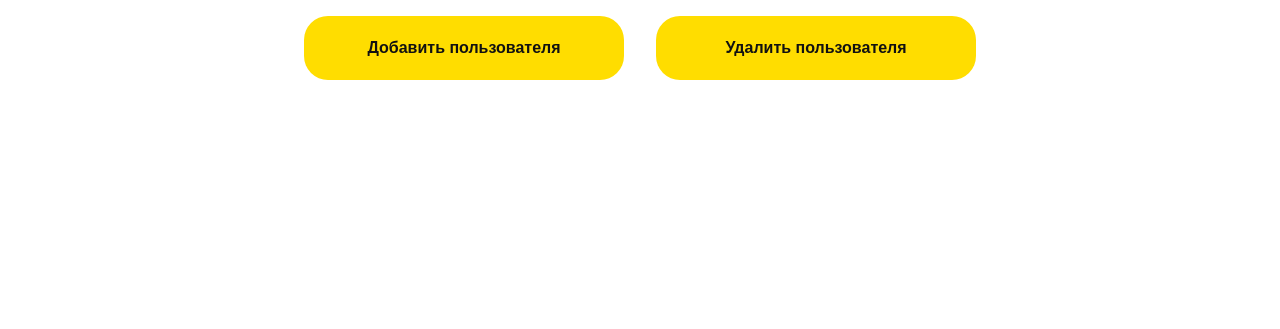
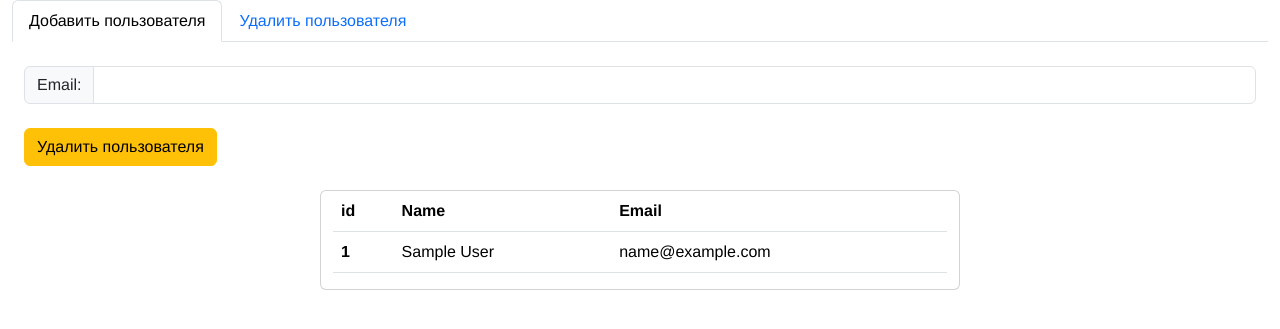
Before and after one commit to Danila-Bogovik/Somnia_18.04.24, a Flask app: page /admin in a window 1280 px wide. Shown: the part 116-445 px from the top of the page. Run offline with Flask 3, Linux system fonts and the light colour scheme; a user stored in the database is signed in; tables that the repository leaves empty hold one stand-in row (values such as "Sample post").

Commit message:
mvp complited

```diff
--- a/app.py
+++ b/app.py
@@ -23,7 +23,7 @@ GOOGLE_DISCOVERY_URL = (
 )
 
 app = Flask(__name__)
-app.config['SQLALCHEMY_DATABASE_URI'] = 'sqlite:///database.sqlite'
+app.config['SQLALCHEMY_DATABASE_URI'] = 'sqlite:///database.db'
 app.config['SECRET_KEY'] = "fdfhs34h23jbmbfg23b4jhfg"
 
 login_manager = LoginManager()
@@ -54,6 +54,11 @@ def on_connect():
 
 @app.route("/", methods = ['POST', 'GET'])
 def index():
+    return render_template("main.html", user=current_user)
+
+@app.route("/take-part", methods = ['POST', 'GET'])
+@login_required
+def take_part():
     partner = None
 
     if current_user and current_user.is_authenticated:
@@ -63,19 +68,19 @@ def index():
         partner = SystemController.findPartnerForUser(current_user.id)
         if partner:
             socketio.emit('update', to=partner.id)
-        return render_template('main.html', user=current_user, partner=partner)
+        return render_template('take-part.html', user=current_user, partner=partner)
 
     elif request.method == 'POST' and 'cencel' in request.form:
         SystemController.cencelSearhingForUser(current_user.id)
-        return render_template('main.html', user=current_user, partner=partner)
+        return render_template('take-part.html', user=current_user, partner=partner)
 
     elif request.method == 'POST' and 'skip' in request.form:
         partner_id = current_user.partner_id
         SystemController.skipPartnerForUser(current_user.id)
         socketio.emit('update', to=partner_id)
-        return render_template('main.html', user=current_user, partner=None)
+        return render_template('take-part.html', user=current_user, partner=None)
 
-    return render_template("main.html", user=current_user, partner=partner)
+    return render_template('take-part.html', user=current_user, partner=partner)
 
 @app.route("/edit_profile", methods = ['POST', 'GET'])
 @login_required
@@ -102,10 +107,15 @@ def view_profile(user_id):
 @login_required
 def temp_admin():
     if current_user.admin:
-        if request.method == 'POST':
-            email = request.form['email']
+        if request.method == 'POST' and "add_user" in request.form:
+            email = request.form['email_to_add']
             Admin().allowUserEmail(email)
-        return render_template("admin-profile.html", user=current_user)
+
+        if request.method == 'POST' and "delete_user" in request.form:
+            email = request.form['email_to_delete']
+            Admin().deliteUserEmail(email)
+
+        return render_template("admin-profile.html", user=current_user, users=Admin().getAllowedUsersEmail())
     else: return unauthorized()
 
 @app.route("/login")
--- a/core/Admin.py
+++ b/core/Admin.py
@@ -1,7 +1,20 @@
-from core.Database import AllowedEmails, db
+from core.Database import AllowedEmails, User, db
 
 class Admin():
     def allowUserEmail(self, users_email):
+        if AllowedEmails.query.filter_by(email=users_email).one_or_none():
+            return
         email = AllowedEmails(email=users_email)
         db.session.add(email)
         db.session.commit()
+
+    def deliteUserEmail(self, email):
+        user = User.query.filter_by(email=email).one_or_none()
+        email = AllowedEmails.query.filter_by(email=email).one_or_none()
+        if email and user:
+            db.session.delete(user)
+            db.session.delete(email)
+            db.session.commit()
+
+    def getAllowedUsersEmail(self):
+        return User.query.filter_by().all()
--- a/core/Database.py
+++ b/core/Database.py
@@ -1,5 +1,3 @@
-from flask import current_app
-from flask_login import UserMixin
 from flask_sqlalchemy import SQLAlchemy
 
 db = SQLAlchemy()
--- a/templates/admin-profile.html
+++ b/templates/admin-profile.html
@@ -1,72 +1,69 @@
 {% extends "base.html" %}
-{% block  main %}
+{% block main %}
 <section class="admin-panel container-fluid">
+    <div class="row justify-content-center">
         <div>
-        <div class="row d-flex justify-content-center">
-            <button class="col-3 admin-form-button form-button m-3" id="show-add-user-button">Добавить пользователя</button>
-            <button class="col-3 admin-form-button form-button m-3" id="show-delete-user-button">Удалить пользователя</button>
+            <ul class="nav nav-tabs" role="tablist">
+                <li class="nav-item" role="presentation"><a class="nav-link active" role="tab" data-bs-toggle="tab" href="#tab-1">Добавить пользователя</a></li>
+                <li class="nav-item" role="presentation"><a class="nav-link" role="tab" data-bs-toggle="tab" href="#tab-2">Удалить пользователя</a></li>
+            </ul>
+            <div class="tab-content">
+                <div class="tab-pane" role="tabpanel" id="tab-1">
+                    <form class="col-md-6 add-user-form row needs-validation d-inline" id="add-user-form" method="post">
+                        <div class="input-group">
+                            <span class="input-group-text">Email:</span>
+                            <input type="email" class="form-control" name="email_to_add" required>
                         </div>
-
-        <form class="delete-user-form row g-3 needs-validation" method="delete"
-              style="display: none;"
-              id="delete-user-form">
-            <hr>
+                        <br>
+                        <div>
+                            <button type="submit" name="add_user" class="btn mt-3 btn-warning">
+                                Добавить пользователя
+                            </button>
+                        </div>
+                        <div class="remove-float"></div>
+                    </form>
+                </div>
+                <div class="tab-pane active" role="tabpanel" id="tab-2">
+                    <form class="col-md-6 add-user-form row needs-validation d-inline" id="add-user-form" method="post">
+                        <div class="input-group">
+                            <span class="input-group-text">Email:</span>
+                            <input type="email" class="form-control" name="email_to_delete" required>
+                        </div>
+                        <br>
                         <div class="col-md-6">
-                <label for="email" class="form-label">Email:</label>
-                <input type="email" class="form-control" name="email" required>
-            </div>
-            <div>
-                <button type="submit" class="admin-form-button form-button">
+                            <button type="submit" name="delete_user" class="btn btn-warning">
                                 Удалить пользователя
                             </button>
                         </div>
-        </form>
-
-        <form class="add-user-form row g-3 needs-validation"
-              style="display: none;"
-              id="add-user-form" method="post">
-              <hr>
-            <div class="col-md-10">
-                <label for="email" class="form-label">Email:</label>
-                <input type="email" class="form-control" name="email" required>
-            </div>
-            <!--<div class="col-md-4">
-                <label for="username" class="form-label">ФИО пользователя:</label>
-                <input type="text" class="form-control" name="username" required>
-            </div>
-            <div class="col-md-4">
-                <label for="telegram" class="form-label">Телеграмм:</label>
-                <input type="text" class="form-control" name="telegram">
-            </div>
-            <div class="col-md-8">
-                <label for="subscription" class="form-label">Описание:</label><br>
-                <textarea name="subscription" id="" cols="60" rows="10"></textarea>
-            </div>-->
-            <div>
-                <button type="submit" class="admin-form-button form-button">
-                    Добавить пользователя
-                </button>
-            </div>
+                        <div class="remove-float"></div>
                     </form>
                 </div>
-
-    <script>
-        $(document).ready(function () {
-            let deleteUserForm = $('#delete-user-form'),
-                addUserFrom    = $('#add-user-form')
-
-            deleteUserForm.hide()
-            addUserFrom.hide()
-
-            $('#show-add-user-button').on('click', function() {
-                deleteUserForm.hide()
-                addUserFrom.show()
-            })
-            $('#show-delete-user-button').on('click', function() {
-                deleteUserForm.show()
-                addUserFrom.hide()
-            })
-        });
-    </script>
+            </div>
+        </div>
+    </div>
+</section>
+<section class="container-fluid mt-auto">
+    <div class="row justify-content-center align-center">
+        <div class="card col-md-6 mx-auto justify-content-center">
+            <table class="table">
+                <thead>
+                    <tr>
+                        <th scope="col">id</th>
+                        <th scope="col">Name</th>
+                        <th scope="col">Email</th>
+                    </tr>
+                </thead>
+                <tbody>
+                    {% for user in users %}
+                        <tr>
+                            <th scope="row">{{ user.id }}</th>
+                            <td>{{ user.name }}</td>
+                            <td>{{ user.email }}</td>
+                        </tr>
+                    {% endfor %}
+                </tbody>
+            </table>
+        </div>
+    </div>
 </section>
 {% endblock %}
--- a/templates/user-profile.html
+++ b/templates/user-profile.html
@@ -3,10 +3,14 @@
 <section class="user-profile container-fluid">
     <section class="user-head">
         <img src="{{ user.profile_pic }}" alt="Google profile pic" class="user-icon">
+        <a href="/edit_profile" class="">
+            <button class="edit-profile-button form-button">Редактировать</button>
+        </a>
         <h2 class="user-name">
             {{ user.name }}
         </h2>
     </section>
+    <div class="remove-float"></div>
     <section class="user-subscription">
         {{ user.about }}
     </section>
```
Also changed, not shown: core/System.py (+7 -5 lines), front-end dev docs.txt (deleted, +0 -10 lines), static/css/styles.css (+35 -0 lines), templates/main.html (+28 -61 lines), templates/take-part.html (added, +63 -0 lines), static/img/Logo_old.svg (deleted). Lines whose indentation alone changed are shown as unchanged.
